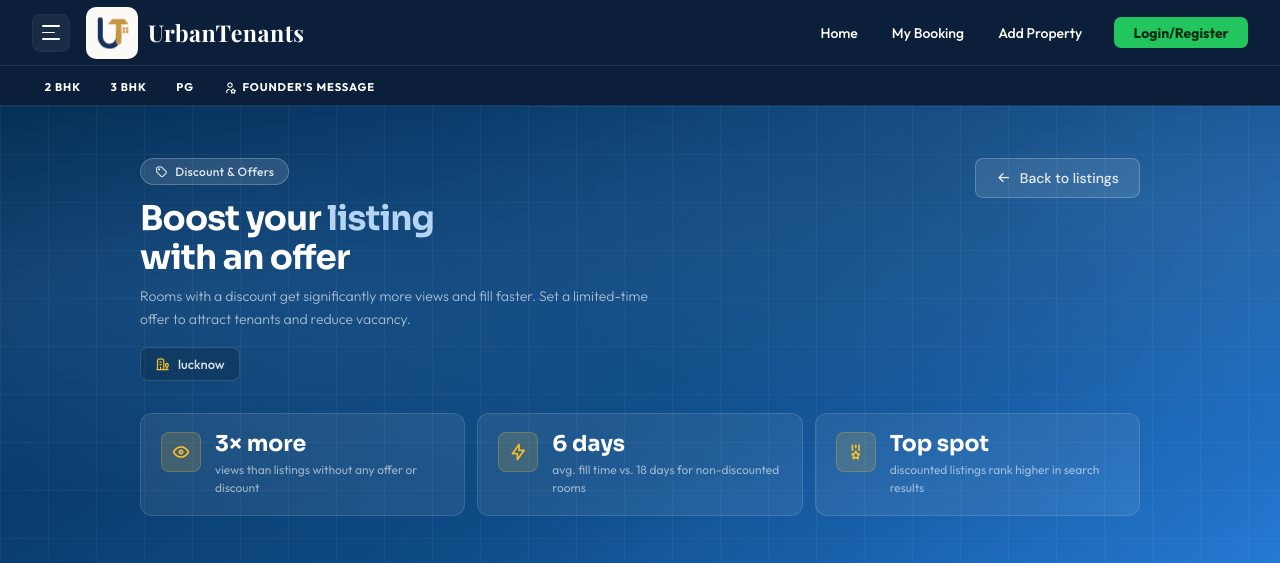
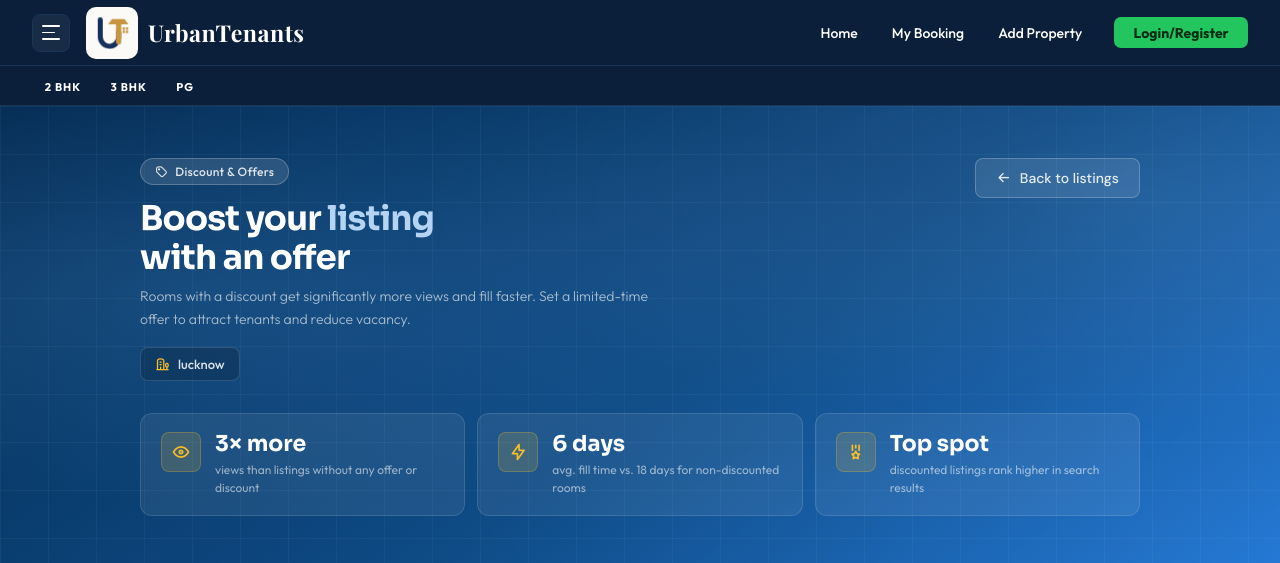
Before and after one commit to Suryansh913/urbantenants, a Django app: page /partner/set-offer/1/ in a window 1280 px wide. Shown: the top 563 px of the page. Run offline with Django 5.2, Linux system fonts and the light colour scheme; data comes from the database, SQL or seed files in the repository.

```diff
--- a/templates/header.html
+++ b/templates/header.html
@@ -582,11 +582,6 @@
                 <a class="n2-item {% if request.path == '/pg/' or request.path == '/pg' %}active2{% endif %}"
                    href="/pg">PG</a>
             </li>
-            <li>
-                <a class="n2-item n2-founder" href="{% url 'about_founder' %}">
-                    <i class="ti ti-user-star" aria-hidden="true" style="font-size:13px; margin-right:5px; vertical-align:-1px;"></i>Founder's Message
-                </a>
-            </li>
         </ul>
     </nav>
 
```
